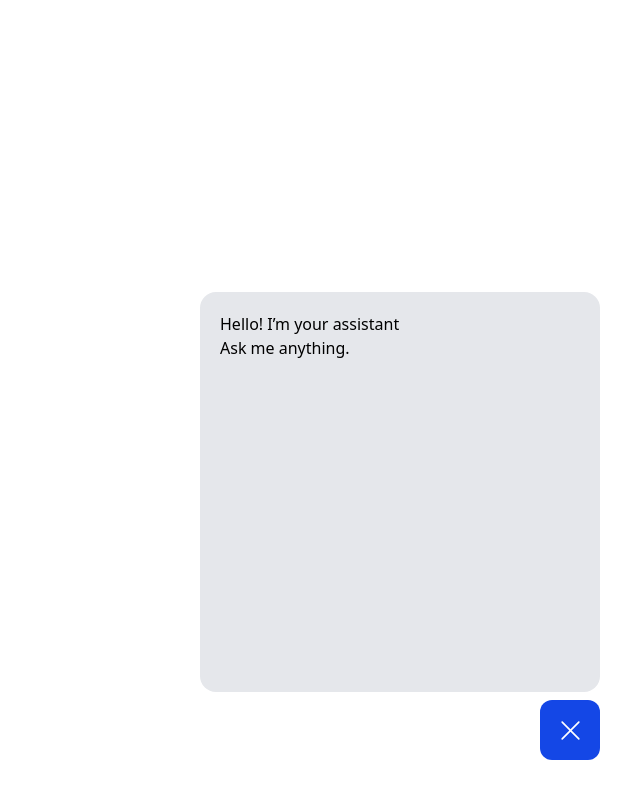
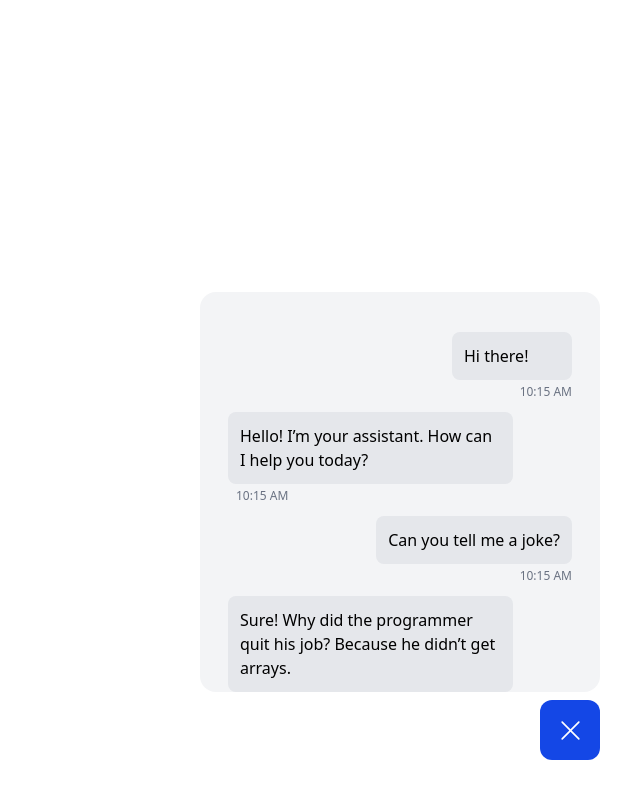
Before and after one commit to R-S-A-N-J-A-Y/ChatbotWidget-Sample, a React (Vite) app: page / in a window 1280 px wide. Both pictures are taken after a click on the button 1210 px from the left and 730 px from the top of the page. Shown: the whole page, without its empty margins (640-1280 px from the left). Built offline with nearby package versions, Linux system fonts and the light colour scheme.

Commit message:
Implemented the UI for the chat for both bot and user.

```diff
--- a/src/App.jsx
+++ b/src/App.jsx
@@ -1,18 +1,97 @@
 import { useState } from "react";
 import { RxCross1 } from "react-icons/rx";
 import { TbMessageChatbot } from "react-icons/tb";
+
+const Chat = ({ chat }) => {
+  return (
+    <div
+      key={chat.id}
+      className={`flex ${
+        chat.sender === "user" ? "justify-end" : "justify-start"
+      }`}
+    >
+      <div
+        className={`flex flex-col ${
+          chat.sender === "user" ? "items-end" : "items-start"
+        } gap-1`}
+      >
+        <div className=" bg-gray-200 p-3 rounded-lg min-w-[120px] max-w-[285px]">
+          <h3>{chat.msg}</h3>
+        </div>
+        <p className="p-0 m-0 ms-2 text-xs text-gray-500">
+          {new Date(chat.time).toLocaleTimeString([], {
+            hour: "2-digit",
+            minute: "2-digit",
+          })}
+        </p>
+      </div>
+    </div>
+  );
+};
+
+const chatData = [
+  {
+    id: 1,
+    time: "2025-08-12T10:15:00Z",
+    sender: "user",
+    msg: "Hi there!",
+  },
+  {
+    id: 2,
+    time: "2025-08-12T10:15:05Z",
+    sender: "bot",
+    msg: "Hello! I’m your assistant. How can I help you today?",
+  },
+  {
+    id: 3,
+    time: "2025-08-12T10:15:20Z",
+    sender: "user",
+    msg: "Can you tell me a joke?",
+  },
+  {
+    id: 4,
+    time: "2025-08-12T10:15:25Z",
+    sender: "bot",
+    msg: "Sure! Why did the programmer quit his job? Because he didn’t get arrays.",
+  },
+  {
+    id: 5,
+    time: "2025-08-12T10:15:40Z",
+    sender: "user",
+    msg: "Haha, nice one!",
+  },
+  {
+    id: 6,
+    time: "2025-08-12T10:15:45Z",
+    sender: "bot",
+    msg: "Glad you liked it! 😊",
+  },
+  {
+    id: 7,
+    time: "2025-08-12T10:15:25Z",
+    sender: "user",
+    msg: "Sure! Why did the programmer quit his job? Because he didn’t get arrays. Sure! Why did the programmer quit his job? Because he didn’t get arrays.Sure! Why did the programmer quit his job? Because he didn’t get arrays.",
+  },
+];
+
+const ChatContainer = () => {
+  return (
+    <div className="bg-gray-100 px-7 py-10 w-100 h-100 rounded-2xl overflow-y-scroll">
+      <div className="flex flex-col justify-bottom gap-3 w-full">
+        {chatData.map((chat) => (
+          <Chat chat={chat} />
+        ))}
+      </div>
+    </div>
+  );
+};
 
 const App = () => {
   const [open, setOpen] = useState(false);
 
   return (
     <div className="fixed bottom-10 right-10 flex flex-col items-end gap-2">
-      {open && (
-        <div className="bg-gray-200 p-5 w-100 h-100 rounded-2xl">
-          <h3>Hello! I’m your assistant</h3>
-          <p>Ask me anything.</p>
-        </div>
-      )}
+      {open && <ChatContainer />}
       <button
         className="p-2 h-15 w-15 flex items-center justify-center cursor-pointer bg-blue-700 rounded-xl outline-none"
         onClick={() => setOpen(!open)}
```
